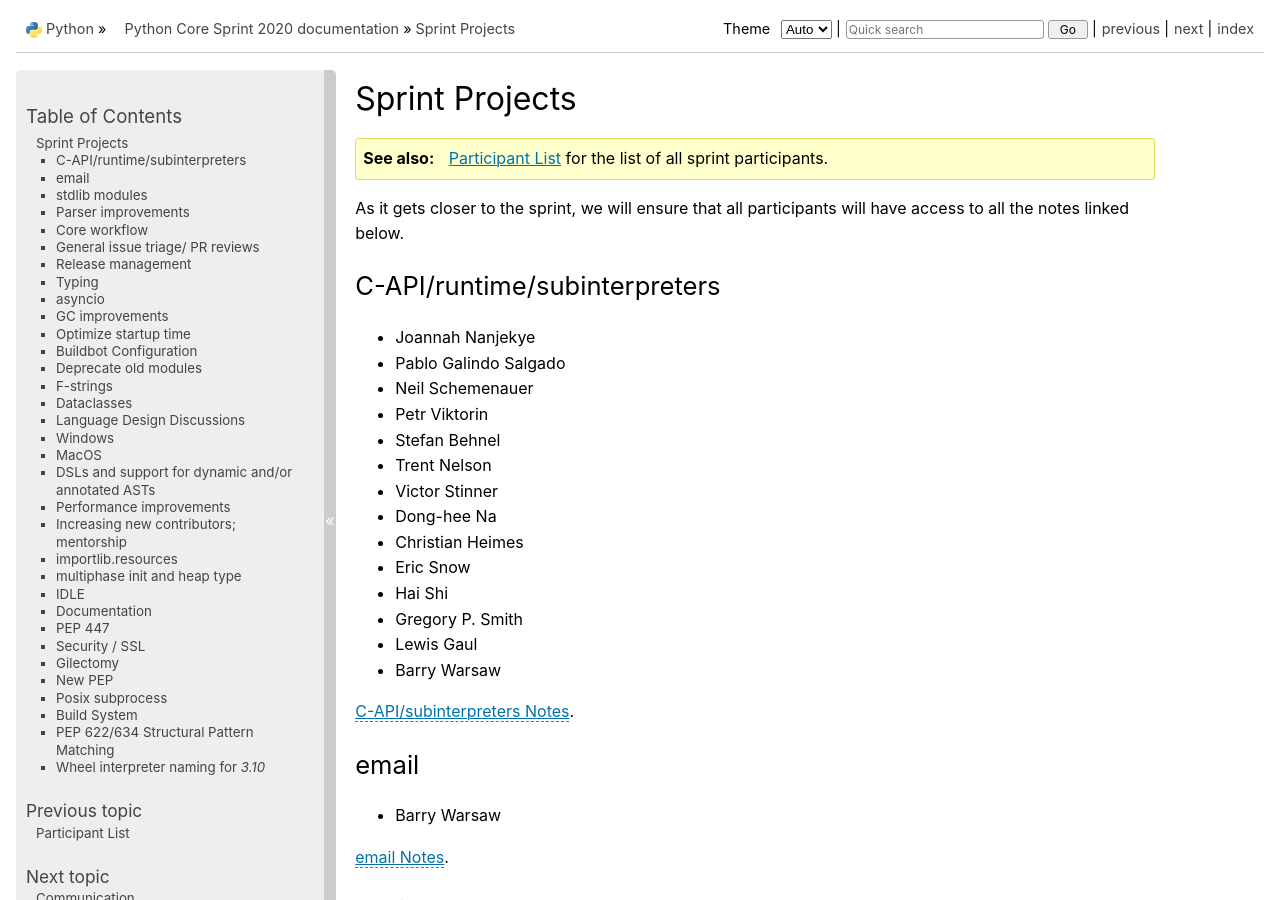
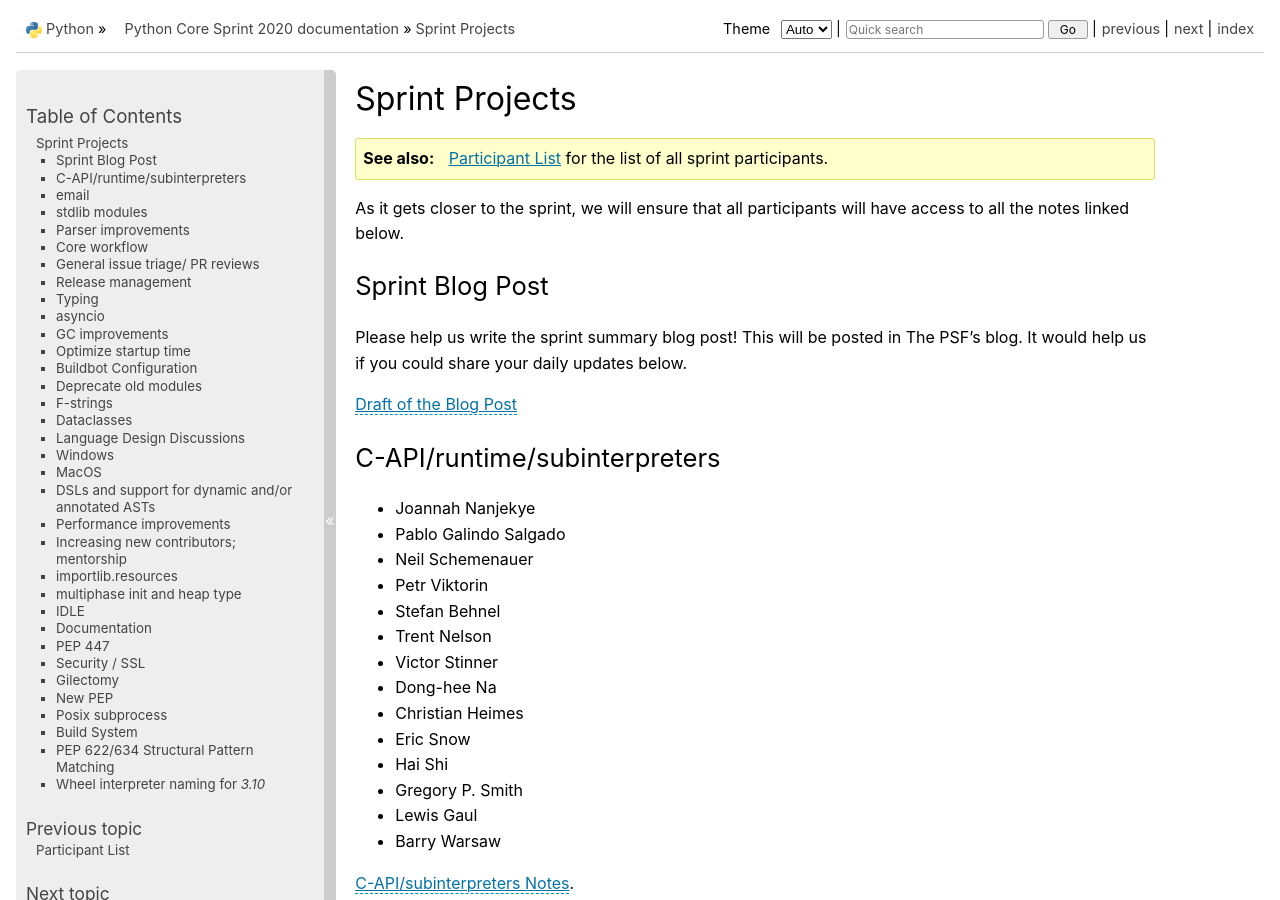
Before and after one commit to python/core-sprint, a Sphinx documentation site: the page built from docs/projects.rst, in a window 1280 px wide and 900 px high. Built offline with Sphinx 7.4.7, drawn with Linux system fonts in a browser that asks for light colours.

Commit message:
Add link to sprint blog post to the Projects page. (#54)
https://github.com/python/core-sprint/issues/9

```diff
--- a/docs/projects.rst
+++ b/docs/projects.rst
@@ -10,6 +10,14 @@
 
 As it gets closer to the sprint, we will ensure that all participants will have
 access to all the notes linked below.
+
+Sprint Blog Post
+----------------
+
+Please help us write the sprint summary blog post! This will be posted in
+The PSF's blog. It would help us if you could share your daily updates below.
+
+`Draft of the Blog Post <https://docs.google.com/document/d/1jN9yvge5LcQqlbWIWVIwEW4kXp6i-L9hbSj8BUUKaG4/edit?usp=sharing>`_
 
 C-API/runtime/subinterpreters
 -----------------------------
```
